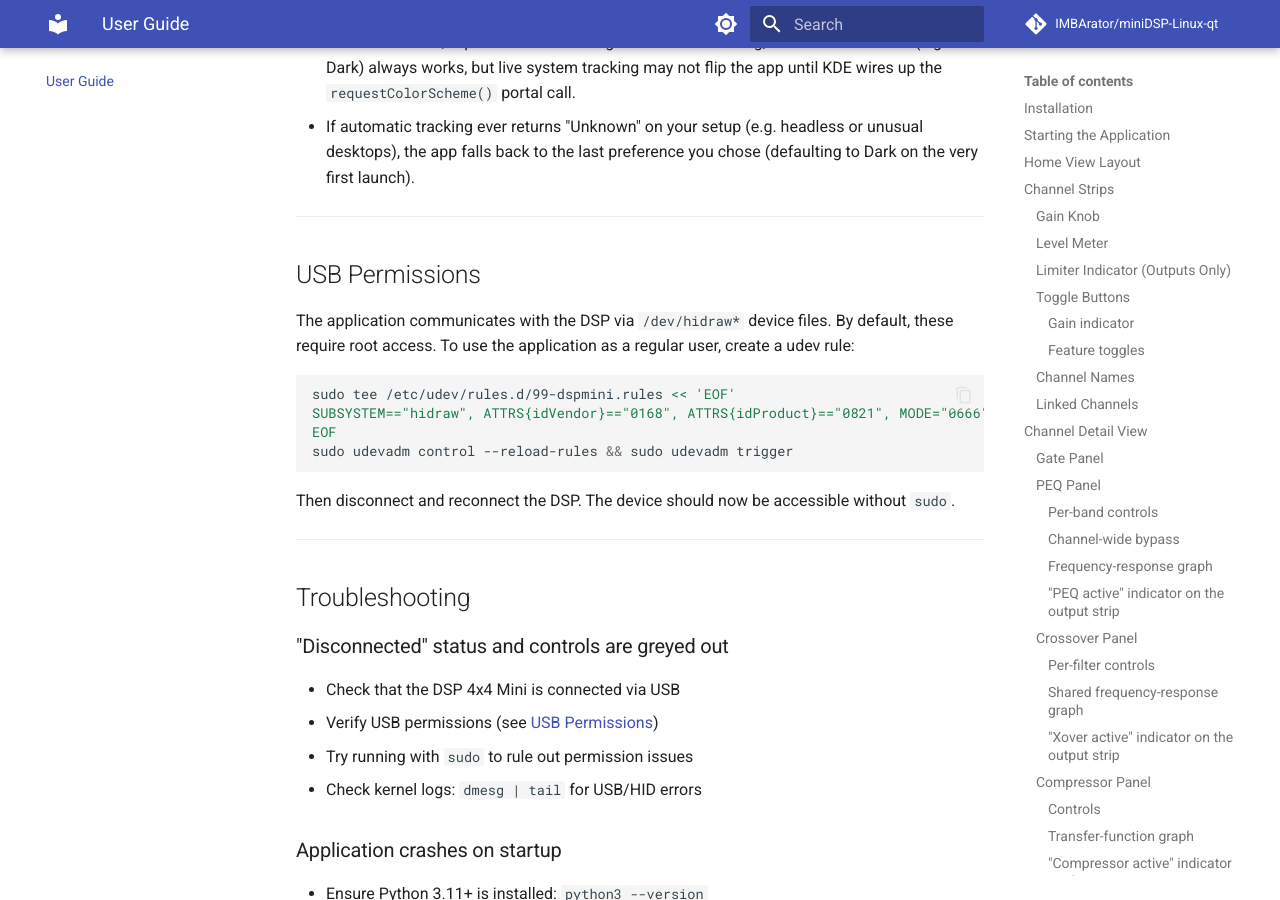
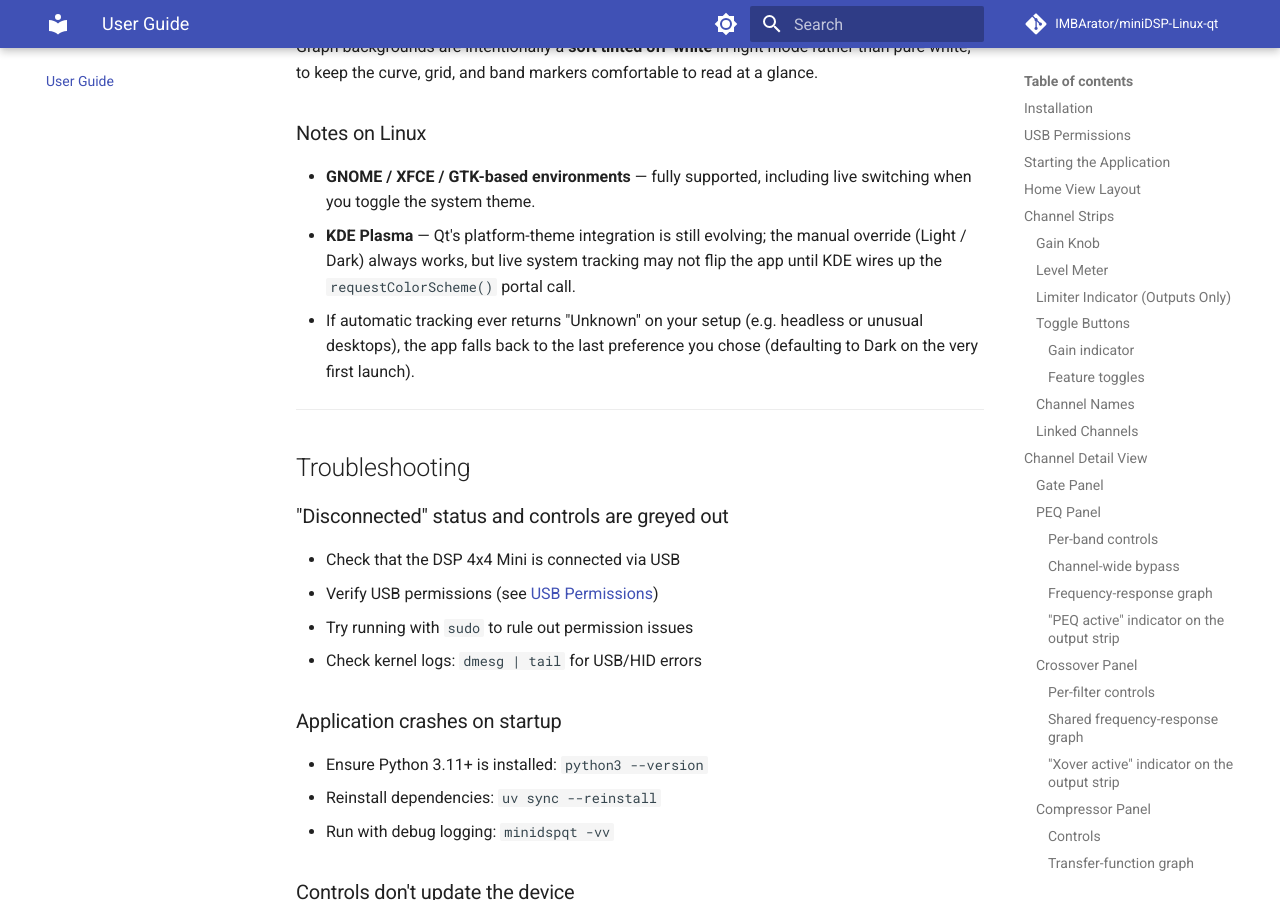
Before and after one commit to IMBArator/miniDSP-Linux-qt, an MkDocs documentation site: the page built from docs/user-guide.md, in a window 1280 px wide and 900 px high, scrolled down 28038 px. Built offline with MkDocs 1.6.1 and Material for MkDocs 9.7.7, drawn with Linux system fonts in a browser that asks for light colours; comment, search, counter and statistics services are not loaded; some of the changed text lies outside the part shown.

Commit message:
docs: dedupe user-guide USB permissions against the README
Move the USB Permissions section up under Installation and replace the
repeated udev rule with a link to the README's Permissions section. Keeps
the #usb-permissions anchor so the Troubleshooting cross-link still works.

````diff
--- a/docs/user-guide.md
+++ b/docs/user-guide.md
@@ -676,21 +682,6 @@
 
 ---
 
-## USB Permissions
-
-The application communicates with the DSP via `/dev/hidraw*` device files. By default, these require root access. To use the application as a regular user, create a udev rule:
-
-```bash
-sudo tee /etc/udev/rules.d/99-dspmini.rules << 'EOF'
-SUBSYSTEM=="hidraw", ATTRS{idVendor}=="0168", ATTRS{idProduct}=="0821", MODE="0666"
-EOF
-sudo udevadm control --reload-rules && sudo udevadm trigger
-```
-
-Then disconnect and reconnect the DSP. The device should now be accessible without `sudo`.
-
----
-
 ## Troubleshooting
 
 ### "Disconnected" status and controls are greyed out
````
Also changed, not shown: other parts of docs/user-guide.md (+6 -0 lines).
